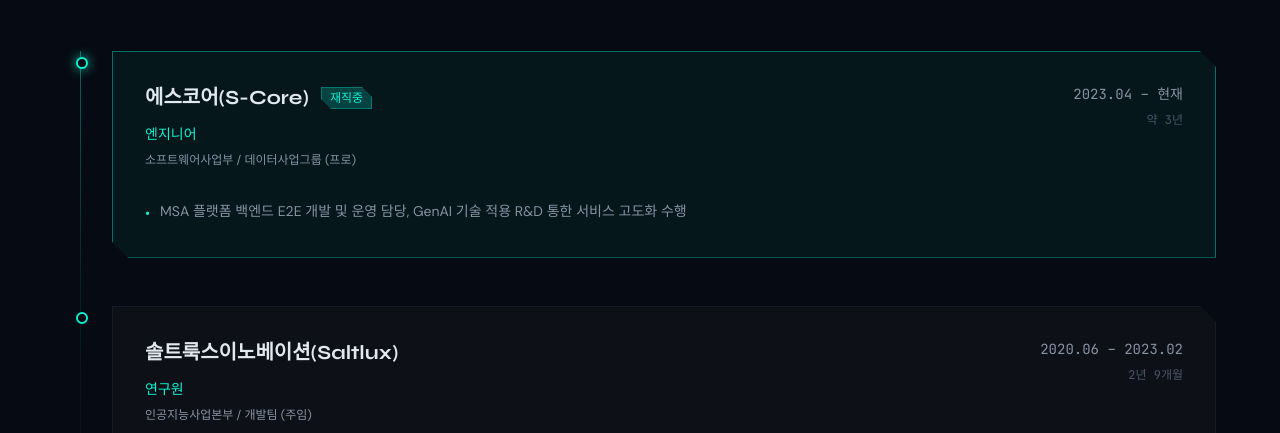
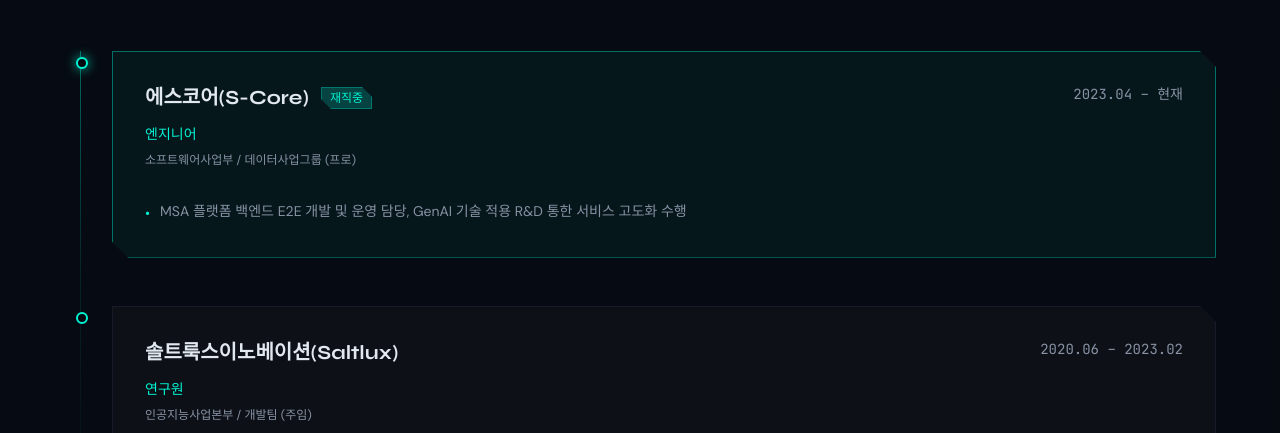
Before and after one commit to nohdonggyeong/nohdonggyeong.github.io, a React (Vite) app: page / in a window 1280 px wide. Shown: the part 929-1362 px from the top of the page. Built offline with nearby package versions, Linux system fonts and the light colour scheme.

Commit message:
Modify misc
Signed-off-by: nohdonggyeong <ehdrud1129@icloud.com>

```diff
--- a/src/App.tsx
+++ b/src/App.tsx
@@ -243,7 +243,6 @@
                     </div>
                     <div className="text-right">
                       <p className="font-mono text-sm text-text-secondary">{c.period}</p>
-                      <p className="font-mono text-xs text-muted mt-2">{c.duration}</p>
                     </div>
                   </div>
                   <ul className="space-y-3">
--- a/src/data.ts
+++ b/src/data.ts
@@ -9,7 +9,6 @@
     role: "엔지니어",
     dept: "소프트웨어사업부 / 데이터사업그룹 (프로)",
     period: "2023.04 – 현재",
-    duration: "약 3년",
     desc: "MSA 플랫폼 백엔드 E2E 개발 및 운영 담당, GenAI 기술 적용 R&D 통한 서비스 고도화 수행",
     current: true,
   },
@@ -18,7 +17,6 @@
     role: "연구원",
     dept: "인공지능사업본부 / 개발팀 (주임)",
     period: "2020.06 – 2023.02",
-    duration: "2년 9개월",
     desc: "플랫폼 서비스 풀스택 개발 및 운영 담당, AI 모델 파인튜닝 및 서비스 연동 구현",
     current: false,
   },
```
